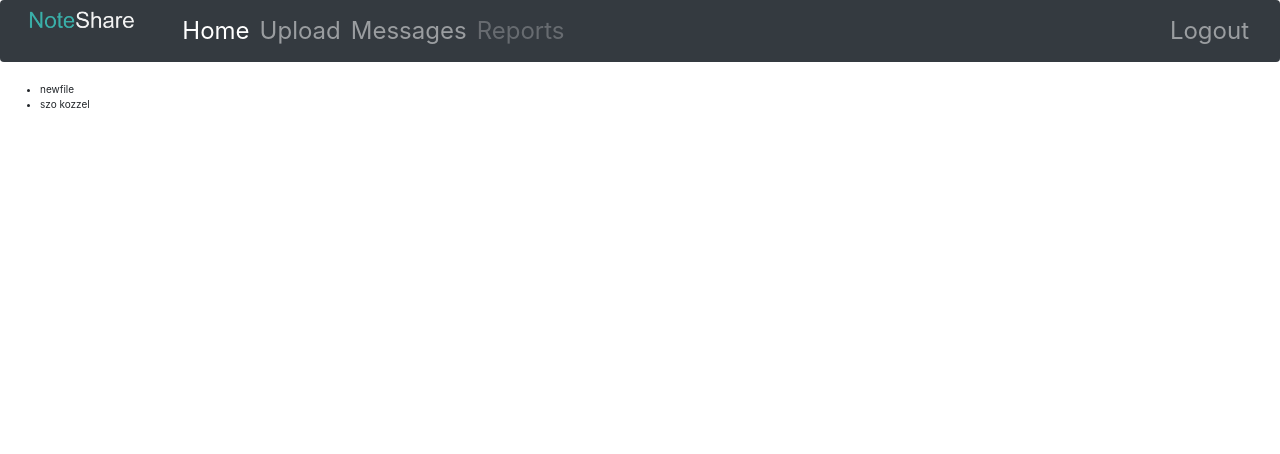
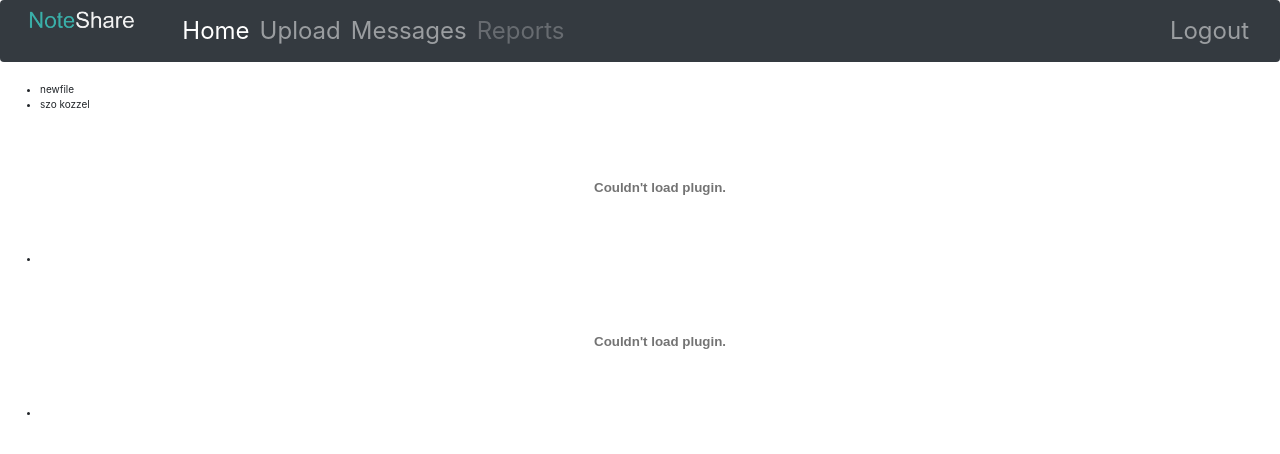
Before and after one commit to PinterAd/set09103, a Flask app: page /home in a window 1280 px wide. Shown: the top 454 px of the page. Run offline with Flask 2, Linux system fonts and the light colour scheme; data comes from the database, SQL or seed files in the repository; some libraries are stand-ins or nearby versions.

Commit message:
Update index.html

```diff
--- a/templates/index.html
+++ b/templates/index.html
@@ -50,6 +50,9 @@ Noteshare
   {% for file in files %}
   <li>{{ file.filename }}</li>
   {% endfor %}
+  {% for file in files %}
+  <li><embed src="'+url_for('static', filename='uploads/' + file.filename + '.pdf')+'" type="application/pdf" width="100%" height="10%" /></li>
+  {% endfor %}
 </ul>
 
 {% endblock %}
```
